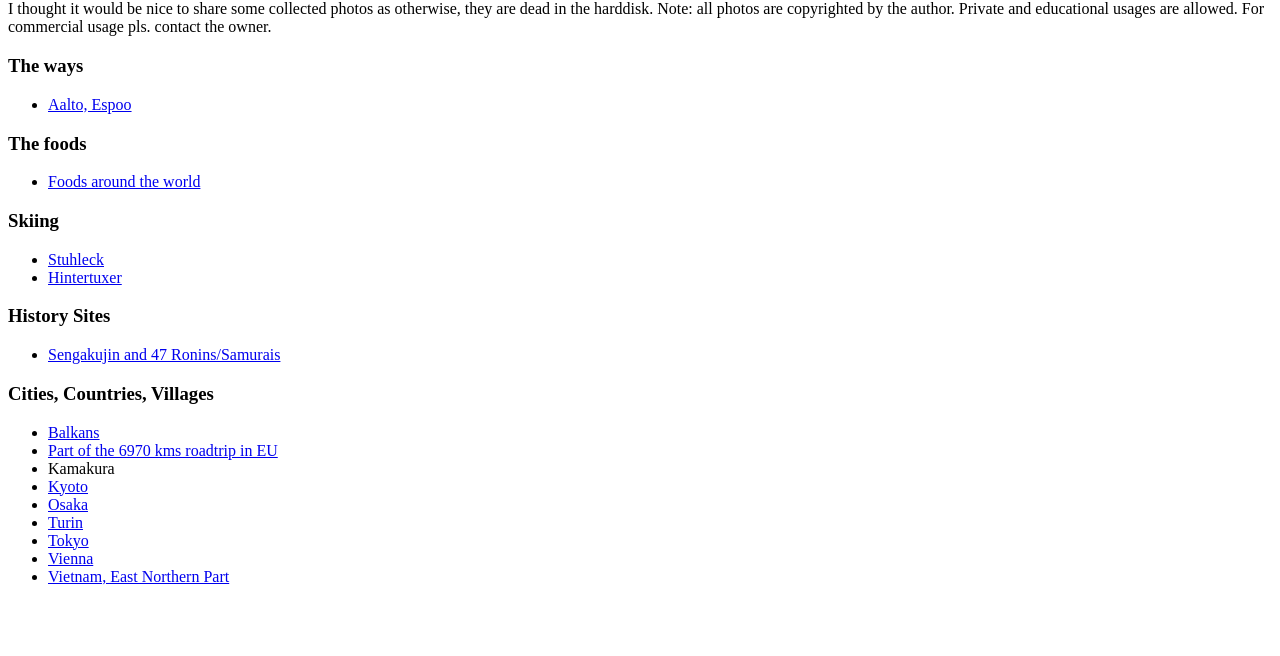
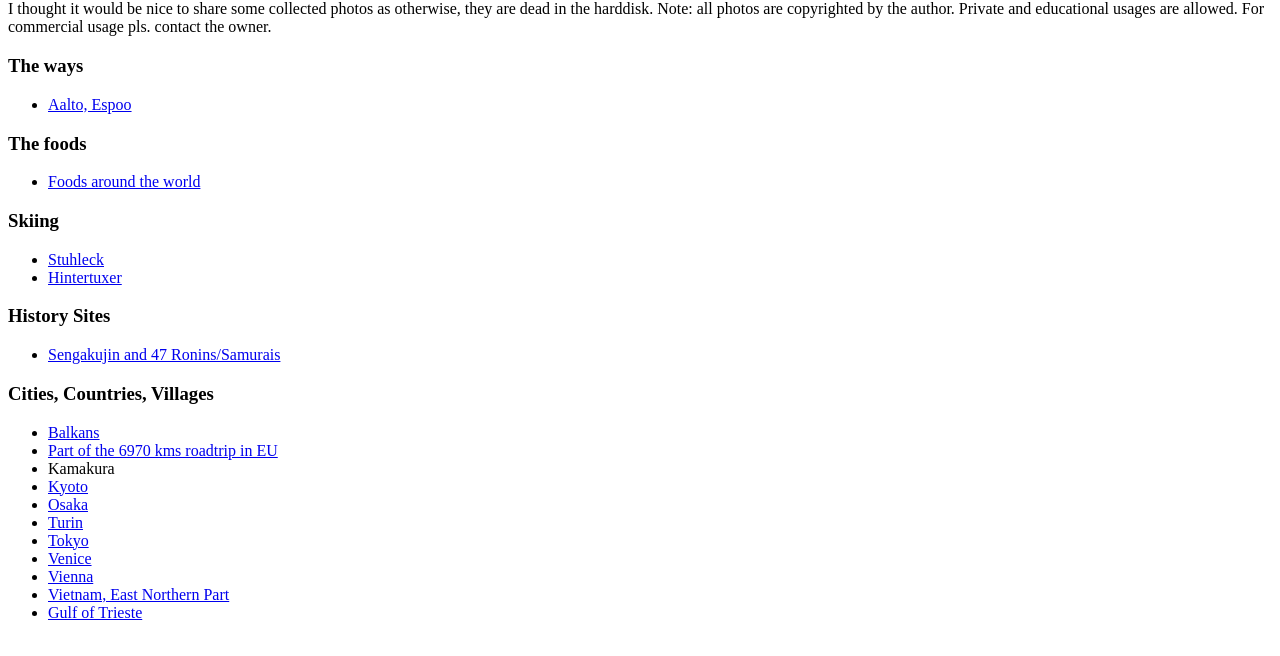
Before and after one commit to linhsolar/photoonthemove, a plain HTML site: page index.html in a window 1280 px wide. Shown: the part 66-722 px from the top of the page. Drawn offline with Linux system fonts and the light colour scheme.

Commit message:
update links

```diff
--- a/index.html
+++ b/index.html
@@ -31,8 +31,10 @@
         <li><a href="https://www.dropbox.com/sh/6cqn8xmf4rngssw/AAAJPtst0SyI2ELPthUqNnSWa?dl=0">Osaka</a></li>
         <li><a href="https://www.dropbox.com/sh/idz85uzt2yujgo9/AABo-e6BahCwi415ldShLK0Ra?dl=0">Turin</a></li>
         <li><a href="https://www.dropbox.com/sh/cetdp7svqfksvrv/AACeKPhn7xJkS4pn8hOJBmRga?dl=0">Tokyo</a></li>
+	<li><a href="https://www.dropbox.com/scl/fo/tyqr9nlx46x6bo08izo2g/AKY9BrJ46T01RWibyqC2HRY?rlkey=8cohvdfxgwkq4o2k43jmnzoyt&dl=0">Venice</a></li>
         <li><a href="https://www.dropbox.com/sh/qnoz2x2770r8iyv/AADfMZPrO_jVDhbkCwxQMCDHa?dl=0">Vienna</a></li>
         <li><a href="https://www.dropbox.com/sh/s4pv0xwngqcu48z/AABZ4eAdam00gBLFbj1DbG_8a?dl=0">Vietnam, East Northern Part</a></li>
+	<li><a href="https://www.dropbox.com/scl/fo/wi7rbji6znbnbhwyk7t5e/AASUpdWHCmcOkYqmSGygrgY?rlkey=r7xxrgrm3pix3bbo0cp46lwqe&e=1&dl=0">Gulf of Trieste</a></li>
     </ul>
 </body>
 
```
